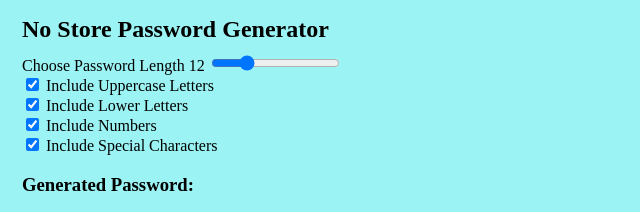
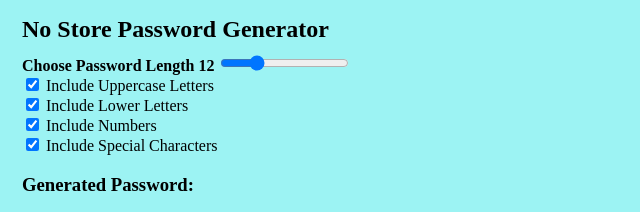
Before and after one commit to mathematical-guy/password-generator-chrome-extension, a browser extension: page generate-password.html in a window 1280 px wide. Shown: the top 212 px of the page, 0-640 px from the left. Drawn offline with Linux system fonts and the light colour scheme.

Commit message:
Making text bolder

```diff
--- a/generate-password.html
+++ b/generate-password.html
@@ -45,8 +45,8 @@
 
 <body>
     <h1>No Store Password Generator</h1>
-    <label for="lengthParam">Choose Password Length</label>
-        <output id="lengthParamDisplay">12</output>
+    <label style="font-weight:bold" for="lengthParam">Choose Password Length</label>
+        <b><output id="lengthParamDisplay">12</output></b>
     <input type="range" id="lengthParam" min="6" max="30" value="12" class="slider">
 
     <div><label><input type="checkbox" id="uppercase" checked> Include Uppercase Letters</label></div>
```
